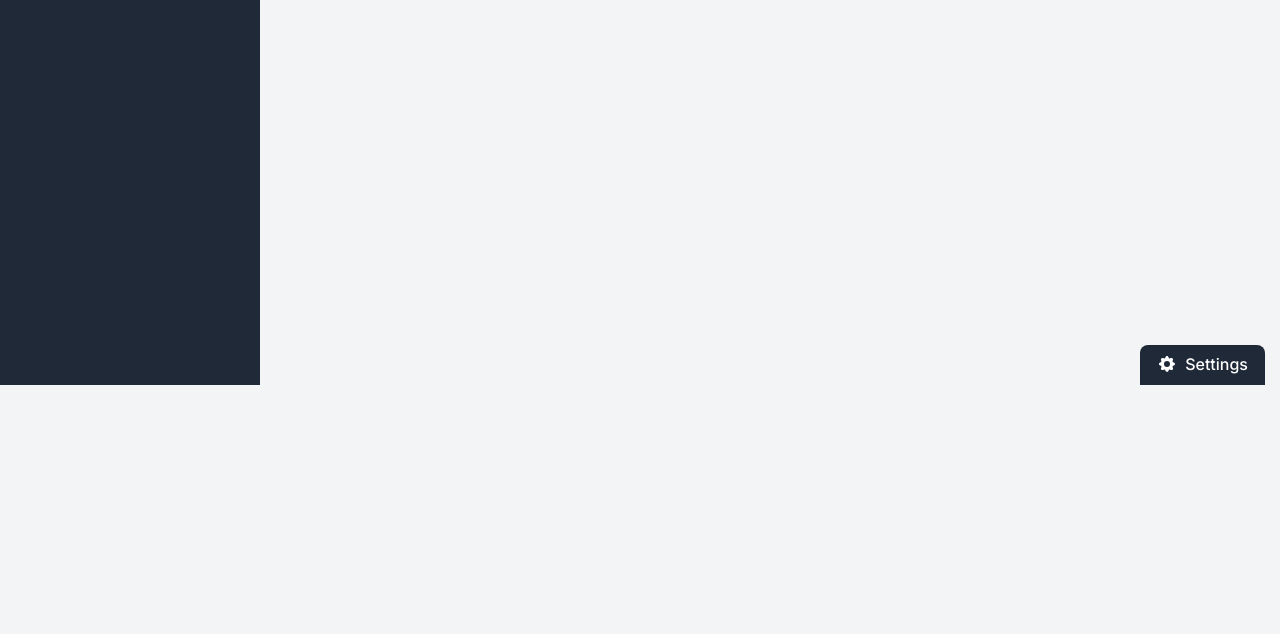
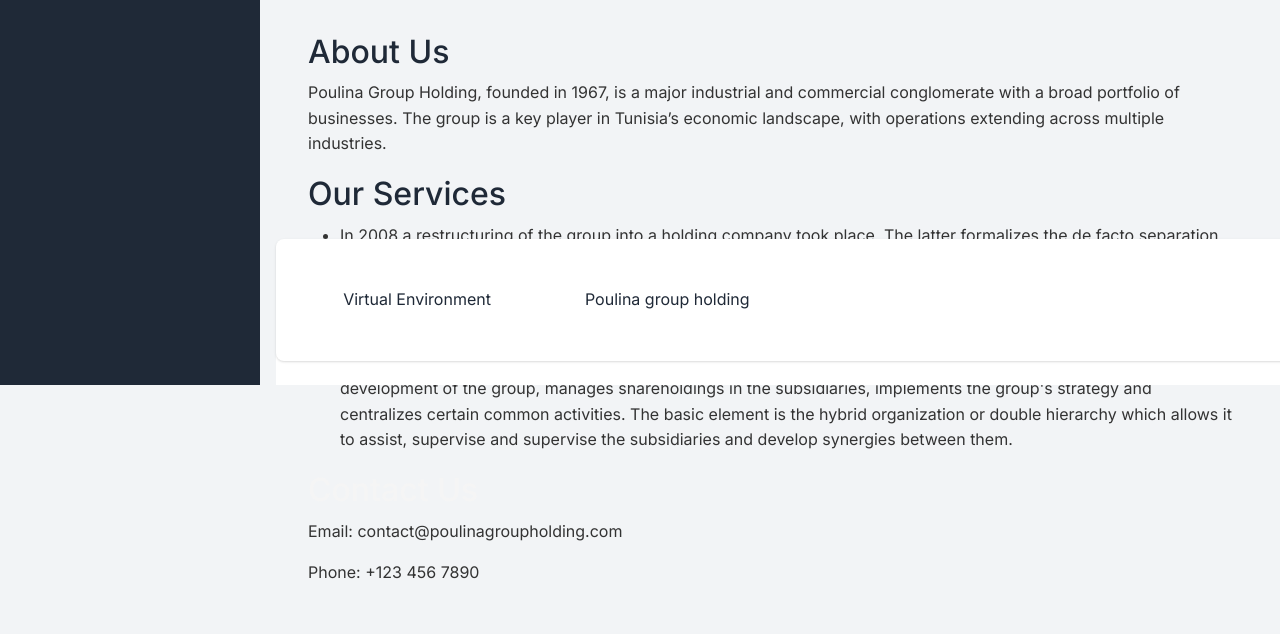
Before and after one commit to eya119/AutomationVirtualMachineAnsible, a Django app: page / in a window 1280 px wide. Shown: the part 415-1049 px from the top of the page. Before the commit the page ends 800 px from the top, so only its background shows below. Run offline with Django 3.2, Linux system fonts and the light colour scheme; data that the repository does not hold is empty; some libraries are stand-ins or nearby versions.

Commit message:
commit10

```diff
--- a/apps/authentication/urls.py
+++ b/apps/authentication/urls.py
@@ -10,5 +10,5 @@
 urlpatterns = [
     path('login/', login_view, name="login"),
     path('register/', register_user, name="register"),
-    path("logout/", LogoutView.as_view(), name="logout")
+    path("logout/", login_view, name="logout")
 ]
--- a/apps/home/urls.py
+++ b/apps/home/urls.py
@@ -10,7 +10,7 @@
     removeVm, removeVmlist, start_proxmox_vm, stop_proxmox_vm, removeVm_in_info_vm, snapshot_vm, snapshotlist, \
     snapshot_list_of_one_vm, editVM_listview, editVM_view, editVMprocessors_view, editVMdisk_view, get_vm_snapshots, \
     remove_snapshot_vm, showvmbackup, backupvmView, backups_list, restore, restorelist, id_backups_list, \
-    allthe_backups_list, removebackup
+    allthe_backups_list, removebackup, index_home2
 
 #from apps.home.views import get_proxmox_nodes_view, create_proxmox_vm
 urlpatterns = [
@@ -55,8 +55,10 @@
   #  path('vms/delete/<int:vmid>/', views.delete_vm_view, name='delete_vm'),
     #path('delete-vm/<str:node>/<int:vmid>/', views.delete_vm_view, name='delete_vm'),
     # The home page
-    path('', base_view, name='base_view'),
-   #path('', views.index, name='home'),
+    #path('', base_view, name='base_view'),
+
+
+   path('', index_home2, name='home'),
 
     # Matches any html file
     re_path(r'^.*\.*', views.pages, name='pages'),
--- a/apps/home/views.py
+++ b/apps/home/views.py
@@ -29,6 +29,8 @@
 
 def index_home1(request):
     return render(request, 'home/index.html')
+def index_home2(request):
+    return render(request, 'home/dashboard.html')
 
 def restorelist(request):
     return render(request, 'home/restoreVms.html')
--- a/apps/static/assets/js/create-vm.js
+++ b/apps/static/assets/js/create-vm.js
@@ -83,16 +83,19 @@
                 spinner.style.visibility = 'hidden';
 
                 if (data.success) {
+                     window.location.href=`/vm-info/${vmid}/`
                     alert('Form submitted successfully!');
                     //window.redi
                     // Optionally redirect or handle success
                 } else {
                     alert('Form submitted successfully : ' );
+                     window.location.href=`/vm-info/${vmid}/`
                     // Optionally handle form submission errors
                 }
             })
             .catch(error => {
                 spinner.style.visibility = 'hidden';
+                 window.location.href='/list-vms/'
                // console.error('Form submission error:', error);
                 alert('Form submitted succesfully : ');
             });
--- a/apps/templates/accounts/register.html
+++ b/apps/templates/accounts/register.html
@@ -11,9 +11,10 @@
         <section class="vh-lg-100 mt-5 mt-lg-0 bg-soft d-flex align-items-center">
             <div class="container">
                 <p class="text-center">
-                    Open-source Django Dashboard
+
                 </p>
-                <div class="row justify-content-center form-bg-image" data-background-lg="/static/assets/img/illustrations/signin.svg">
+             <div class="row justify-content-center form-bg-image"
+     style="background-image: url('https://kapitalis.com/tunisie/wp-content/uploads/2024/01/Poulina.jpg'); background-size: cover; background-position: center;background-size: 150%;">
                     <div class="col-12 d-flex align-items-center justify-content-center">
                         <div class="bg-white shadow border-0 rounded border-light p-4 p-lg-5 w-100 fmxw-500">
                             <div class="text-center text-md-center mb-4 mt-md-0">
--- a/apps/templates/home/create-vm.html
+++ b/apps/templates/home/create-vm.html
@@ -33,10 +33,7 @@
       <h1 class="h4">Create: Virtual Machine</h1>
       <p class="mb-0">General</p>
     </div>
-    <div>
-      <a href="https://themesberg.com/docs/volt-bootstrap-5-dashboard/components-forms/" class="btn btn-outline-gray"><i
-          class="far fa-question-circle me-1"></i> Forms Docs</a>
-    </div>
+
   </div>
 </div>
 
--- a/apps/templates/home/dashboard.html
+++ b/apps/templates/home/dashboard.html
@@ -20,7 +20,7 @@
             color: #333;
         }
         header {
-            background-color: #004d99; /* Example color */
+            background-color: #ffffff; /* Example color */
             color: white;
             padding: 1em 0;
             text-align: center;
@@ -28,7 +28,7 @@
         nav {
             display: flex;
             justify-content: center;
-            background-color: #003366; /* Example color */
+            background-color: #ffffff; /* Example color */
             padding: 0.5em 0;
         }
         nav a {
@@ -37,13 +37,13 @@
             padding: 0.5em 1em;
         }
         nav a:hover {
-            background-color: #002244; /* Example color */
+            background-color: #ffffff; /* Example color */
         }
         .container {
             padding: 2em;
         }
         footer {
-            background-color: #004d99; /* Example color */
+            background-color: #ffffff; /* Example color */
             color: white;
             text-align: center;
             padding: 1em 0;
@@ -69,7 +69,7 @@
     </header>
 
     <div class="hero">
-        <h1 style="color:#7d9dc6 ">Welcome to Poulina Group Holding</h1>
+        <h1 style="color:#e8a707  ; ">Welcome to Poulina Group Holding</h1>
         <p>Leading the way in innovation and excellence</p>
     </div>
     <div class="container">
@@ -80,14 +80,15 @@
         <section id="services">
             <h2>Our Services</h2>
             <ul>
-                <li>Consulting</li>
-                <li>Manufacturing</li>
-                <li>Logistics</li>
-                <li>Retail</li>
+                <li>In 2008 a restructuring of the group into a holding company took place. The latter formalizes the de facto separation between founders and shareholders as well as the day-to-day management of the business centers to ensure their sustainability.
+
+In 2010, PGH launched a restructuring action which gave rise to the recentralization of its group around 8 businesses to facilitate management and performance monitoring. The 8 professions are poultry integration, consumer products, steel processing, packaging, real estate, wood and capital goods, construction materials and trade and services.
+
+The holding company, whose main role is to ensure the competitiveness, sustainability and development of the group, manages shareholdings in the subsidiaries, implements the group's strategy and centralizes certain common activities. The basic element is the hybrid organization or double hierarchy which allows it to assist, supervise and supervise the subsidiaries and develop synergies between them.</li>
             </ul>
         </section>
         <section id="contact">
-            <h2>Contact Us</h2>
+            <h2 style="color: whitesmoke"> Contact Us</h2>
             <p>Email: contact@poulinagroupholding.com</p>
             <p>Phone: +123 456 7890</p>
         </section>
--- a/apps/templates/includes/footer.html
+++ b/apps/templates/includes/footer.html
@@ -2,16 +2,15 @@
     <div class="row">
         <div class="col-12 col-md-4 col-xl-6 mb-4 mb-md-0">
             <p class="mb-0 text-center text-lg-start">
-                &copy; <a class="text-primary fw-normal" href="https://themesberg.com" target="_blank">Virtual Environment</a>
-                - Coded by <a href="https://appseed.us" target="_blank">Poulina group holding</a>.
+                &copy; <a class="text-primary fw-normal" >Virtual Environment</a>
+                - Coded by <a href="#" >Poulina group holding</a>.
             </p>
         </div>
         <div class="col-12 col-md-8 col-xl-6 text-center text-lg-start">
             <!-- List -->
             <ul class="list-inline list-group-flush list-group-borderless text-md-end mb-0">
                 <li class="list-inline-item px-0 px-sm-2">
-                    <a target="_blank"
-                       href="https://appseed.us/admin-dashboards/django-dashboard-volt">Virtual Environment Dashboard</a>
+                    <a>Virtual Environment Dashboard</a>
                 </li>
             </ul>
         </div>
--- a/apps/templates/includes/navigation.html
+++ b/apps/templates/includes/navigation.html
@@ -21,7 +21,7 @@
                     <li class="nav-item dropdown ms-lg-3">
                       <a class="nav-link dropdown-toggle pt-1 px-0" href="#" role="button" data-bs-toggle="dropdown" aria-expanded="false">
                         <div class="media d-flex align-items-center">
-                          <img class="avatar rounded-circle" alt="Image placeholder" src="/static/assets/img/team/profile-picture-3.jpg">
+                          <img class="avatar rounded-circle" alt="Image placeholder" src="https://www.transparentpng.com/thumb/user/gray-user-profile-icon-png-fP8Q1P.png">
                           <div class="media-body ms-2 text-dark align-items-center d-none d-lg-block">
                             <span class="mb-0 font-small fw-bold text-gray-900">
                               Current User: <strong>{{ request.user.username }}</strong>
--- a/apps/templates/includes/sidebar.html
+++ b/apps/templates/includes/sidebar.html
@@ -35,7 +35,7 @@
             </div>
             <ul class="nav flex-column pt-3 pt-md-0">
               <li class="nav-item">
-                <a href="/" class="nav-link d-flex align-items-center">
+                <a href="#" class="nav-link d-flex align-items-center">
                   <span class="sidebar-icon">
                       <img src="/static/assets/img/brand/polinalogo.png" height="20" width="20" alt="Volt Logo">
                   </span>
--- a/apps/templates/layouts/base.html
+++ b/apps/templates/layouts/base.html
@@ -75,7 +75,7 @@
 
       {% block content %}{% endblock content %}
 
-      {% include 'includes/settings-box.html' %}
+
 
       {% include 'includes/footer.html' %}
 
--- a/core/settings.py
+++ b/core/settings.py
@@ -50,7 +50,7 @@
 
 ROOT_URLCONF = 'core.urls'
 LOGIN_REDIRECT_URL = "home"  # Route defined in home/urls.py
-LOGOUT_REDIRECT_URL = "home"  # Route defined in home/urls.py
+LOGOUT_REDIRECT_URL = "login"  # Route defined in home/urls.py
 TEMPLATE_DIR = os.path.join(CORE_DIR, "apps/templates")  # ROOT dir for templates
 
 TEMPLATES = [
```
Also changed, not shown: apps/templates/accounts/login.html (+5 -6 lines).
